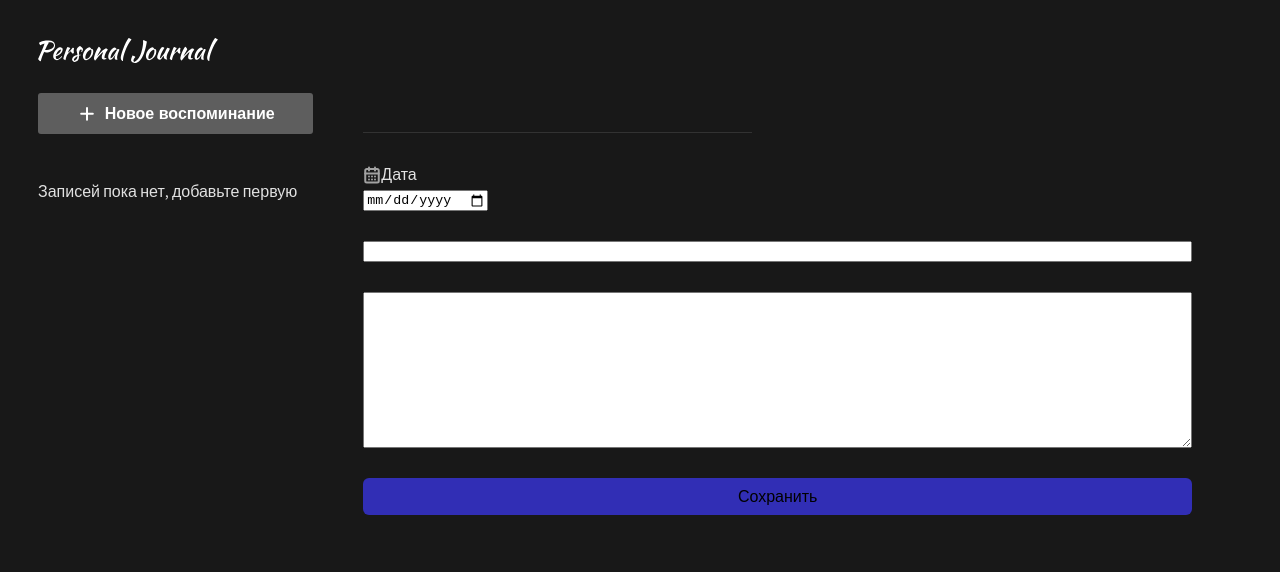
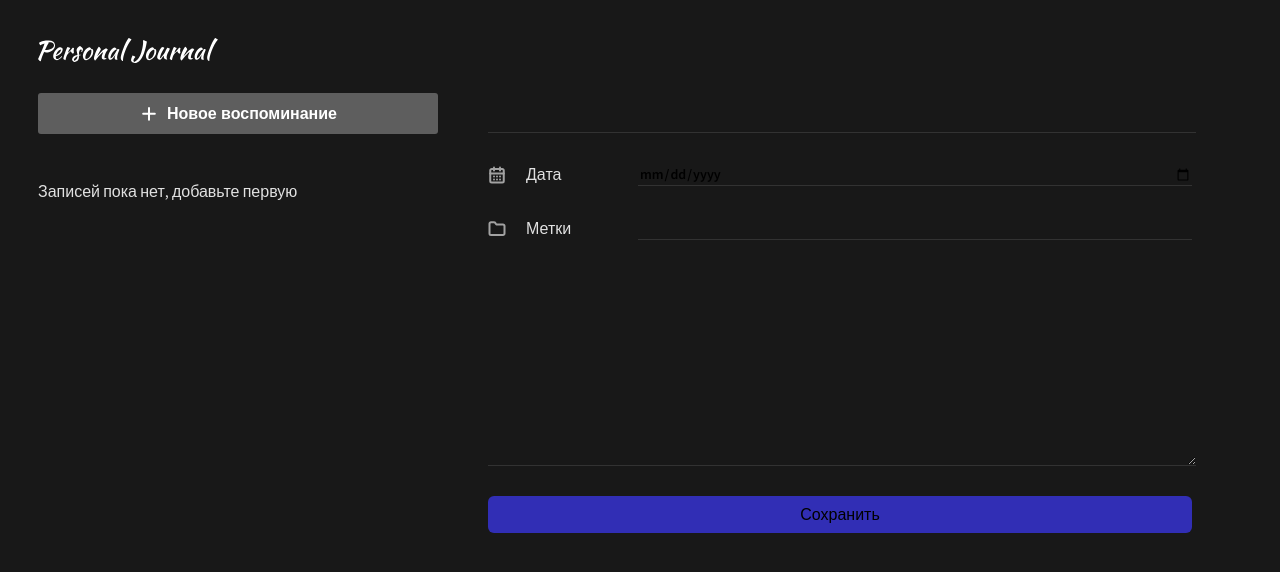
Before and after one commit to VladimirKorolev1986/react1, a React (Vite) app: page / in a window 1280 px wide. Shown: the top 572 px of the page. Built offline with nearby package versions, Linux system fonts and the light colour scheme.

Commit message:
css модули

```diff
--- a/src/components/JournalForm/JournalForm.jsx
+++ b/src/components/JournalForm/JournalForm.jsx
@@ -43,19 +43,29 @@ function JournalForm({ onSubmit }) {
 		<form className={styles['journal-form']} onSubmit={addJournalItem}>
 			<div>
 				<input type='text' name='title' className={cn(styles['input-title'], {
-					[styles['invalid']] : !formValidState.title
+					[styles['invalid']]: !formValidState.title
 				})}/>
 			</div>
 			<div className={styles['form-row']}>
-				<label for='date' className={styles['form-label']}>
-					<img src="/calendar.svg" alt="Иконка календаря" />
+				<label htmlFor="date" className={styles['form-label']}>
+					<img src='/calendar.svg' alt='Иконка календаря'/>
 					<span>Дата</span>
+				</label>
+				<input type='date' name='date' id="date" className={cn(styles['input'], {
+					[styles['invalid']]: !formValidState.date
+				})} />
+			</div>
+			<div className={styles['form-row']}>
+				<label htmlFor="tag" className={styles['form-label']}>
+					<img src='/folder.svg' alt='Иконка папки'/>
+					<span>Метки</span>
+				</label>
+				<input type='text' id="tag" name='tag' className={styles['input']} />
+			</div>
 
-					</label>
-				<input type='date' name='date' id='date' className={`${styles['input']} ${formValidState.date ? '' : styles['invalid']} }`}/>
-			</div>
-			<input type='text' name='tag' />
-			<textarea name="post" id="" cols="30" rows="10" className={`${styles['input']} ${formValidState.post ? '' : styles['invalid']} }`}></textarea>
+			<textarea name="post" id="" cols="30" rows="10" className={cn(styles['input'], {
+				[styles['invalid']]: !formValidState.post
+			})}></textarea>
 			<Button text="Сохранить" />
 		</form>
 	);
--- a/src/components/JournalForm/JournalForm.module.css
+++ b/src/components/JournalForm/JournalForm.module.css
@@ -4,24 +4,44 @@
 	gap: 30px;
 }
 
-.invalid {
-	border: 1p solid red;
-	background: rgb(68, 6, 6);
-}
 
 .input-title {
 	border: none;
 	background: none;
+	font-size: 32px;
+	font-style: normal;
 	font-weight: 600;
-	font-size: 32px;
-	color: #fff;
-	font-style: normal;
 	line-height: normal;
 	font-family: 'Source Sans 3', sans-serif;
 	border-bottom: 1px solid #323232;
+	width: 100%;
 }
 
 .form-label {
 	display: flex;
 	align-items: center;
+	gap: 20px;
+	min-width: 150px;
 }
+
+.form-row {
+	display: flex;
+	align-items: center;
+}
+
+.input {
+	border: none;
+	background: none;
+	font-size: 14px;
+	font-style: normal;
+	font-weight: 600;
+	line-height: normal;
+	font-family: 'Source Sans 3', sans-serif;
+	border-bottom: 1px solid #323232;
+	width: 100%;
+}
+
+.invalid {
+	border: 1px solid red;
+	background: rgb(68, 6, 6);
+}
--- a/src/layouts/LeftPanel/LeftPanel.css
+++ b/src/layouts/LeftPanel/LeftPanel.css
@@ -1,5 +1,5 @@
 .left-panel {
-	width: 400px;
+	min-width: 400px;
 	display: flex;
 	flex-direction: column;
 	gap: 30px;
```
